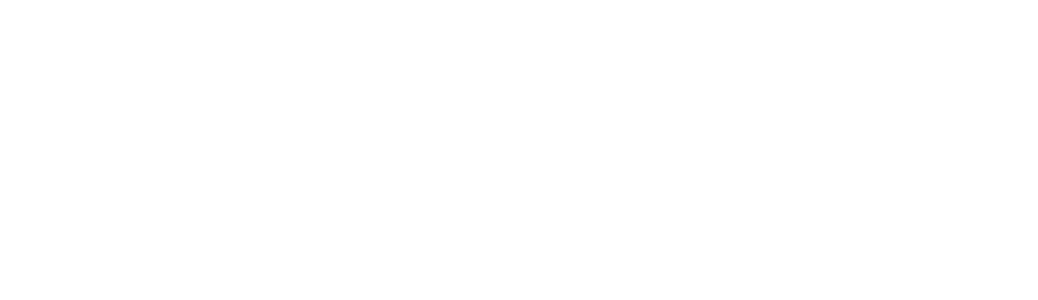
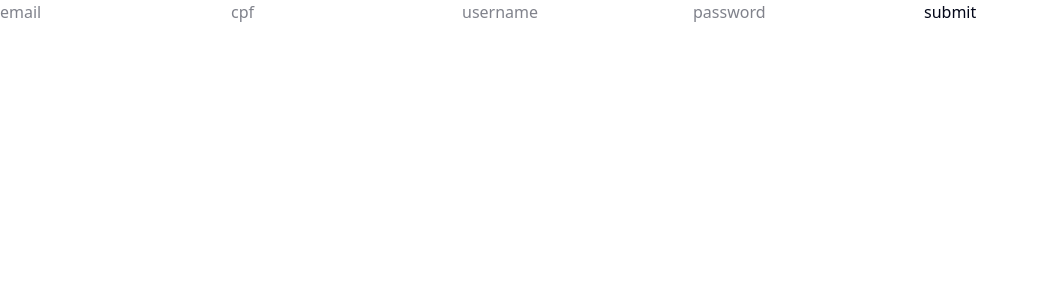
Before and after one commit to Lucasmenezes08/catalisaDashboard, a React (Vite) app in the folder catalisa/: page /teste in a window 1280 px wide. Before the commit this address had no page. Shown: the top 300 px of the page, without its empty margins (0-1038 px from the left). Built offline with nearby package versions, Linux system fonts and the light colour scheme.

Commit message:
:sparkles: feat: implementar autenticação de usuário ao dashboard.

```diff
--- a/catalisa/src/App.tsx
+++ b/catalisa/src/App.tsx
@@ -7,6 +7,8 @@
 import LayoutConfig from './routers/LayoutConfig';
 import PerfilConfig from './components/configuracoes/PerfilConfig';
 import EmpresaConfig from './components/configuracoes/EmpresaConfig';
+import ProtectedRoute from "@/routers/ProtectedRoute.tsx";
+import Test from "@/routers/Test.tsx";
 
 
 function App() {
@@ -18,13 +20,17 @@
         <Route path='/Login' element={<Login/>}/>
       </Route>
 
-        <Route path='/dashboard' element={<NavbarRootDashboard/>}>
-          <Route index element={<Dashboard/>}></Route>
-          <Route path='/dashboard/configuracoes' element={<LayoutConfig/>}>
-            <Route index element={<PerfilConfig/>}/>
-            <Route path='/dashboard/configuracoes/empresa' element={<EmpresaConfig/>} />
-          </Route>
+        <Route element={<ProtectedRoute/>}>
+            <Route path='/dashboard' element={<NavbarRootDashboard/>}>
+              <Route index element={<Dashboard/>}></Route>
+              <Route path='configuracoes' element={<LayoutConfig/>}>
+                <Route index element={<PerfilConfig/>}/>
+                <Route path='empresa' element={<EmpresaConfig/>} />
+              </Route>
+            </Route>
         </Route>
+
+        <Route path={'/teste'} element={<Test/>}/>
 
 
 
--- a/catalisa/src/routers/Dashboard.tsx
+++ b/catalisa/src/routers/Dashboard.tsx
@@ -30,6 +30,8 @@
         }
     }
 
+
+
     console.log(getId());
     return (
         <section className="max-h-screen px-4 mt-3">
--- a/catalisa/src/routers/Login.tsx
+++ b/catalisa/src/routers/Login.tsx
@@ -6,57 +6,67 @@
 
 export default function Login (){
     const navigate = useNavigate();
-    const {login} = useAuth();
+    const { login } = useAuth();
 
     const [email , setEmail] = useState('');
     const [password , setPassword] = useState('');
-    const [showUser , setShowuUser] = useState(false);
+    const [showUser , setShowUser] = useState(false);
     const [showPassword , setShowPassword] = useState(false);
-
 
     function handleShow (){
         setShowPassword(!showPassword);
     }
 
     function handleShowUser (){
-        setShowuUser(!showUser);
+        setShowUser(!showUser);
     }
 
-
+    // --- LÓGICA DE SUBMIT CORRIGIDA ---
     async function handleSubmit (e: React.FormEvent){
         e.preventDefault();
 
         try {
-            const response = await fetch ("http://localhost:8080/api/users" , {
+            const loginResponse = await fetch ("http://localhost:8080/api/v1/users/login" , {
                 method: 'POST',
                 headers: {
-                    'Content-type': 'aplication/json',
+                    'Content-type': 'application/json',
                 },
-                body: JSON.stringify ({email , password}),
-            })
+                body: JSON.stringify ({email, password}),
+            });
 
-            const data = await response.json();
+            const loginData = await loginResponse.json();
 
-            if (!response.ok){
-                throw new Error ("Erro ao capturar dados da api.");
+            if (!loginResponse.ok){
+                throw new Error (loginData.message || "Credenciais inválidas ou usuário não encontrado.");
             }
 
-            if (data.email && data.token) {
-                login (data.user , data.token);
-                navigate ('/dashboard');
-            }
-            else {
-                throw new Error ("Resposta inválida de api");
+
+            if (loginData.authenticated) {
+                const userResponse = await fetch(`http://localhost:8080/api/v1/users?email=${encodeURIComponent(email)}`);
+
+                if (!userResponse.ok) {
+                    throw new Error("Erro ao buscar dados do usuário após o login.");
+                }
+
+                const userDataPage = await userResponse.json();
+                if (userDataPage.content && userDataPage.content.length > 0) {
+                    const user = userDataPage.content[0];
+                    login(user);
+                    navigate('/dashboard');
+
+                } else {
+                    throw new Error("Usuário autenticado, mas não encontrado na base de dados.");
+                }
+
+            } else {
+                throw new Error ("Falha na autenticação.");
             }
         }
-
         catch (error){
             console.log (error);
+            alert((error as Error).message);
         }
-
     }
-
-
 
     return (
         <section className="w-full h-[79vh] flex justify-center items-center">
@@ -64,7 +74,7 @@
                 <section className="flex flex-col justify-start gap-3 ">
                     <label className="text-sm" htmlFor="user">Usuário</label>
                     <section className="flex flex-row justify-between items-center h-12 w-full text-sm px-4 text-gray-400 font-light border border-solid border-gray-400 rounded-lg ">
-                        <input className="w-full outline-none" type={showUser ? "password" : "text"} name="user" placeholder="Seu ID" onChange={(e) => setEmail(e.target.value)} value={email} required/>
+                        <input className="w-full outline-none" type={showUser ? "text" : "password"} name="user" placeholder="Seu ID" onChange={(e) => setEmail(e.target.value)} value={email} required/>
                         {!showUser && <FaEye className="cursor-pointer" size={18} onClick={handleShowUser}/>}
                         {showUser && <FaEyeSlash className="cursor-pointer" size={18} onClick={handleShowUser}/>}
                     </section>
@@ -76,14 +86,12 @@
                         <input className="w-full outline-none" type={showPassword ? "text" : "password"} name="senha" placeholder="Sua senha" onChange={(e) => setPassword(e.target.value)} value={password} required/>
                         {!showPassword && <FaEye className="cursor-pointer" size={18} onClick={handleShow}/>}
                         {showPassword && <FaEyeSlash className="cursor-pointer" size={18} onClick={handleShow}/>}
-
                     </section>
                 </section>
 
                 <p className="underline font-semibold text-center cursor-pointer">Esqueci a senha</p>
 
                 <button className="flex items-center justify-center w-full h-12 bg-[#2B1CD3] text-white rounded-xl font-semibold cursor-pointer">Entrar</button>
-
             </form>
         </section>
     )
--- /dev/null
+++ b/catalisa/src/routers/Test.tsx
@@ -0,0 +1,54 @@
+import {useState} from "react";
+
+export default function Test (){
+
+    const [email , setEmail] = useState('');
+    const [password , setPassword] = useState('');
+    const [username , setUsername] = useState('');
+    const [cpfCnpj , setCpfCnpj] = useState("");
+
+    async function handleSubmit (e:React.FormEvent){
+        e.preventDefault();
+
+        const url = "http://localhost:8080/api/v1/users";
+
+        try {
+            const response = await fetch(url , {
+                method : 'POST',
+                headers : {
+                    "content-type" : 'application/json',
+                },
+                body : JSON.stringify({email , cpfCnpj , username , password })
+            })
+
+            if (!response.ok){
+                throw new Error ('Erro ao enviar dados.');
+            }
+
+            const data = await response.json();
+            console.log (data);
+
+            setEmail('');
+            setPassword('');
+            setUsername('');
+            setCpfCnpj('');
+        }
+
+        catch (error){
+            throw  error;
+        }
+    }
+
+    return (
+        <form onSubmit={handleSubmit}>
+            <input type="text" placeholder="email" value={email} onChange={(e) => setEmail(e.target.value)} required/>
+            <input type="text" placeholder="cpf" value={cpfCnpj} onChange={(e) => setCpfCnpj(e.target.value)} required/>
+            <input type="text" placeholder="username" value={username} onChange={(e) => setUsername(e.target.value)} required/>
+            <input type="text" placeholder="password" value={password} onChange={(e) => setPassword(e.target.value)} required/>
+
+            <button type={"submit"}>submit</button>
+        </form>
+
+
+    )
+}
--- a/catalisa/src/store/useAuth.tsx
+++ b/catalisa/src/store/useAuth.tsx
@@ -1,38 +1,28 @@
-import Login from "@/routers/Login";
-import { create} from "zustand";
-import { persist} from 'zustand/middleware'
+import { create } from "zustand";
+import { persist } from 'zustand/middleware'
 
-
-
-interface User {
-    id: string;
-    name: string;
+interface UserData {
+    id: number;
     email: string;
+    username: string | null;
 }
-
 
 interface AuthState {
     isAuthenticated: boolean;
-    user: User | null;
-    token: string | null;
-    login: (userData: User , token: string) => void;
+    user: UserData | null;
+    login: (userData: UserData) => void;
     logout: () => void;
 }
-
 
 export const useAuth = create<AuthState>()(
     persist(
         (set) => ({
             isAuthenticated: false,
             user: null,
-            token: null,
-
-
-            login: (userData , token) => {
+            login: (userData) => {
                 set({
                     isAuthenticated: true,
                     user: userData,
-                    token: token,
                 })
             },
 
@@ -43,9 +33,8 @@
                 })
             }
         }),
-
         {
-            name : 'auth-storage',
+            name: 'auth-storage',
         }
     )
 )
```
